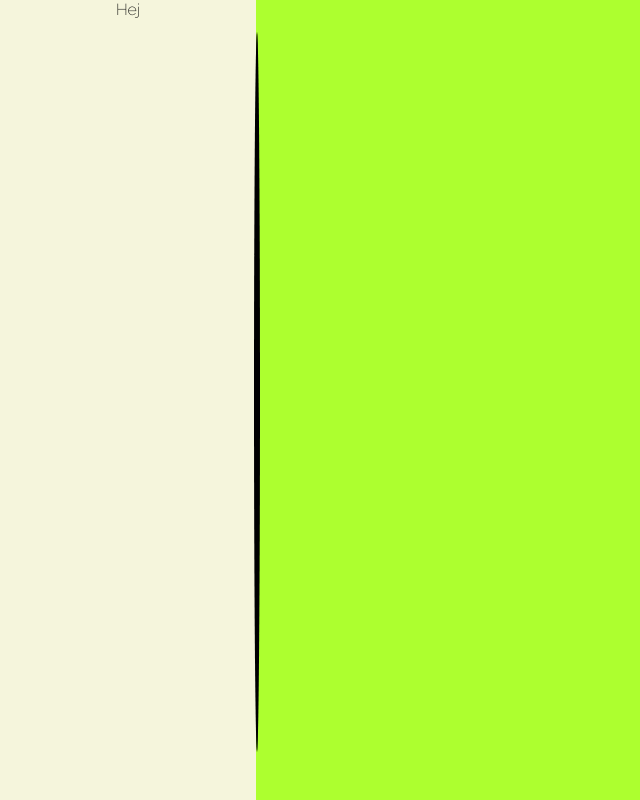
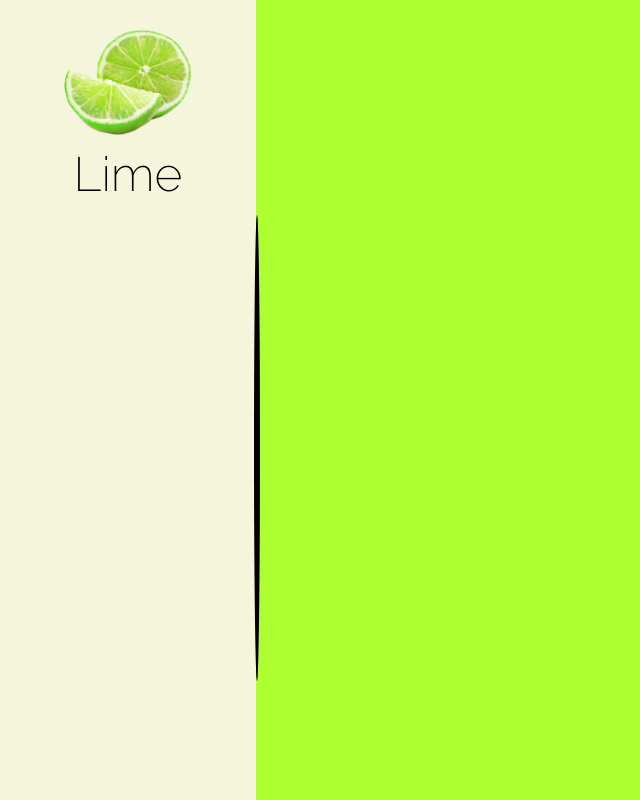
Before and after one commit to GeekTilda/projekt3-tilda.geektilda.github.io, a plain HTML site: page index.html in a window 1280 px wide. Shown: the whole page, without its empty margins (0-640 px from the left). Drawn offline with Linux system fonts and the light colour scheme.

Commit message:
Added Lime picture and decorated text

```diff
--- a/index.html
+++ b/index.html
@@ -9,8 +9,11 @@
   </head>
   <body>
     <div class="nav-bar">
-      <div class="nav-links">
-        <a>Hej</a>
+      <div class="nav-items">
+        <a href="index.html"><img src="Lime-PNG-Pic.png" alt="Lime" /></a>
+        <div class="nav-links">
+          <a href="index.html">Lime</a>
+        </div>
       </div>
       <hr class="line1" />
     </div>
--- a/style.css
+++ b/style.css
@@ -19,11 +19,27 @@ body {
   grid-row: 1/11;
   grid-column: 1/3;
   text-align: center;
+  padding-top: 10%;
+  padding-bottom: 100%;
 }
 
 .nav-bar a {
   text-decoration: none;
   font-family: "Raleway";
+  font-size: 300%;
+  text-decoration: none;
+  color: black;
+  transition: 0.3s;
+}
+
+.nav-bar a:hover {
+  color: lime;
+  transition: 0.3s;
+  text-shadow: 2px 2px black;
+}
+
+.nav-bar img {
+  width: 50%;
 }
 
 .line1 {
```
Also changed, not shown: Lime-PNG-Pic.png (added).
